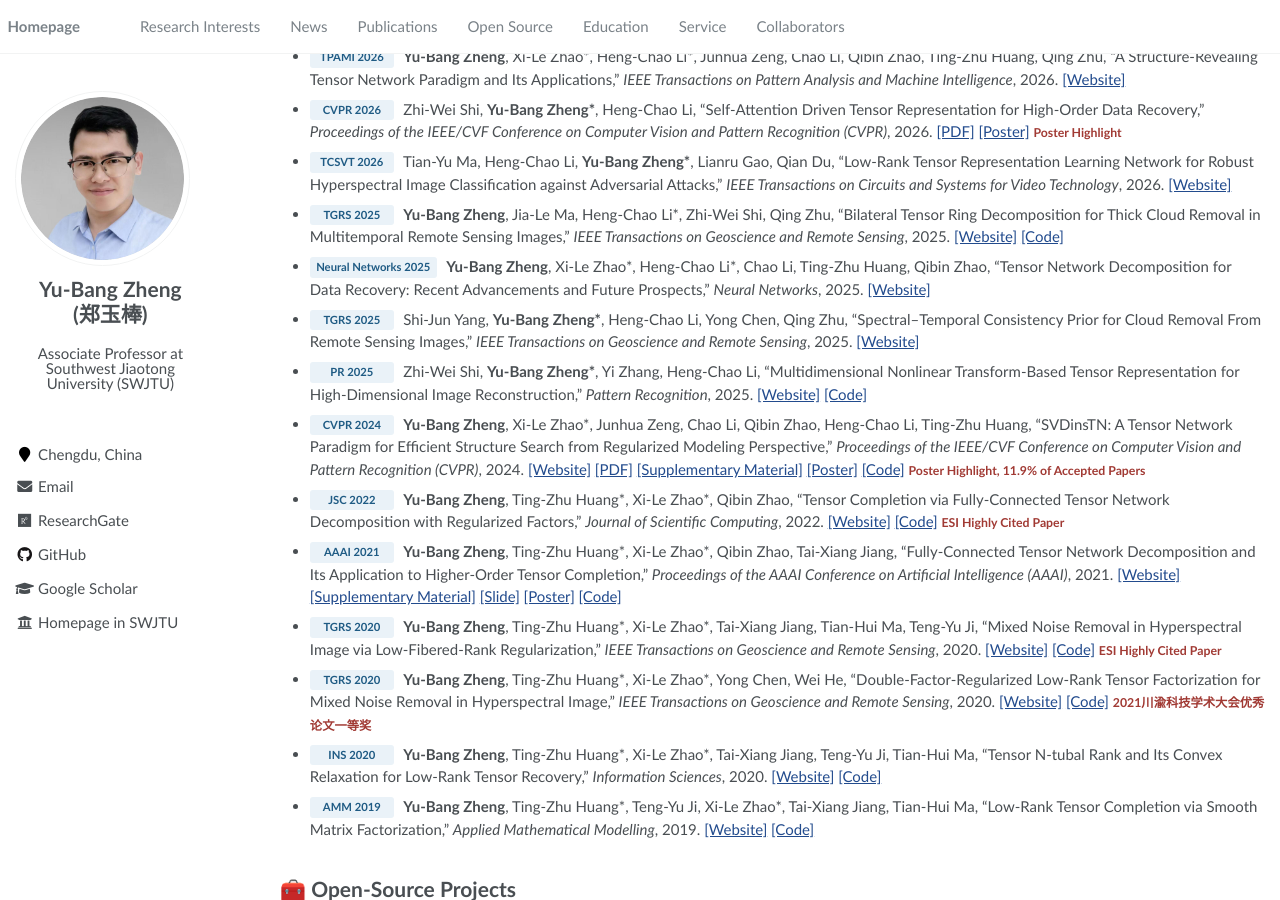
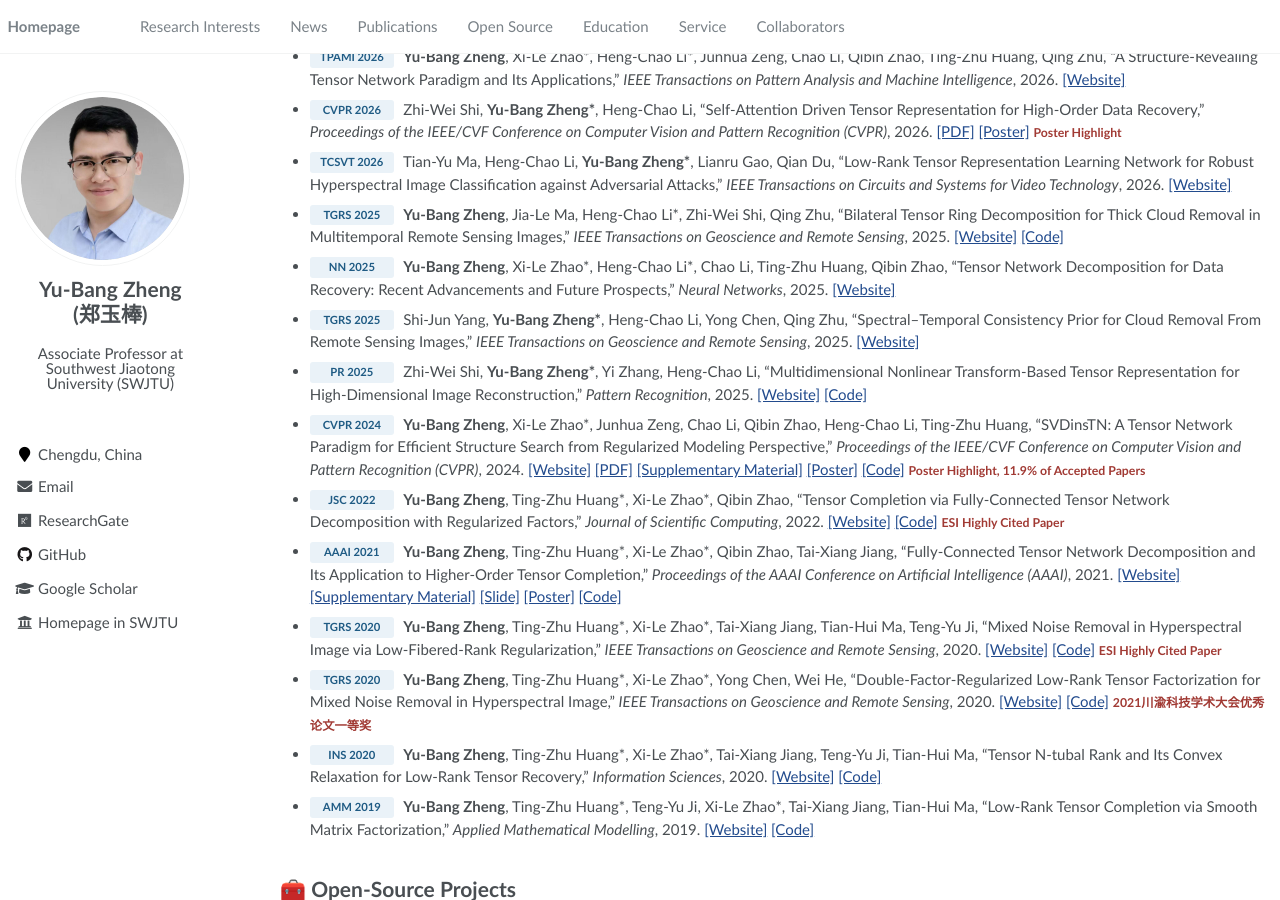
Before and after one commit to YuBangZheng/yubangzheng.github.io, a Jekyll site: the page built from pages/about.md, in a window 1280 px wide and 900 px high, scrolled down 770 px. Built offline with Jekyll 4.4.1, drawn with Linux system fonts in a browser that asks for light colours.

Commit message:
Update about.md

```diff
--- a/pages/about.md
+++ b/pages/about.md
@@ -71,7 +71,7 @@
 
 - <span class="pub-venue">TGRS 2025</span> **Yu-Bang Zheng**, Jia-Le Ma, Heng-Chao Li\*, Zhi-Wei Shi, Qing Zhu, “Bilateral Tensor Ring Decomposition for Thick Cloud Removal in Multitemporal Remote Sensing Images,” _IEEE Transactions on Geoscience and Remote Sensing_, 2025. [[Website]](https://ieeexplore.ieee.org/document/11123527) [[Code]](https://yubangzheng.github.io/codes/Code_BTR_CR.zip)
 
-- <span class="pub-venue">Neural Networks 2025</span> **Yu-Bang Zheng**, Xi-Le Zhao\*, Heng-Chao Li\*, Chao Li, Ting-Zhu Huang, Qibin Zhao, “Tensor Network Decomposition for Data Recovery: Recent Advancements and Future Prospects,” _Neural Networks_, 2025. [[Website]](https://www.sciencedirect.com/science/article/pii/S0893608025006884)
+- <span class="pub-venue">NN 2025</span> **Yu-Bang Zheng**, Xi-Le Zhao\*, Heng-Chao Li\*, Chao Li, Ting-Zhu Huang, Qibin Zhao, “Tensor Network Decomposition for Data Recovery: Recent Advancements and Future Prospects,” _Neural Networks_, 2025. [[Website]](https://www.sciencedirect.com/science/article/pii/S0893608025006884)
 
 - <span class="pub-venue">TGRS 2025</span> Shi-Jun Yang, **Yu-Bang Zheng\***, Heng-Chao Li, Yong Chen, Qing Zhu, “Spectral–Temporal Consistency Prior for Cloud Removal From Remote Sensing Images,” _IEEE Transactions on Geoscience and Remote Sensing_, 2025. [[Website]](https://ieeexplore.ieee.org/document/10746549)
 
```
